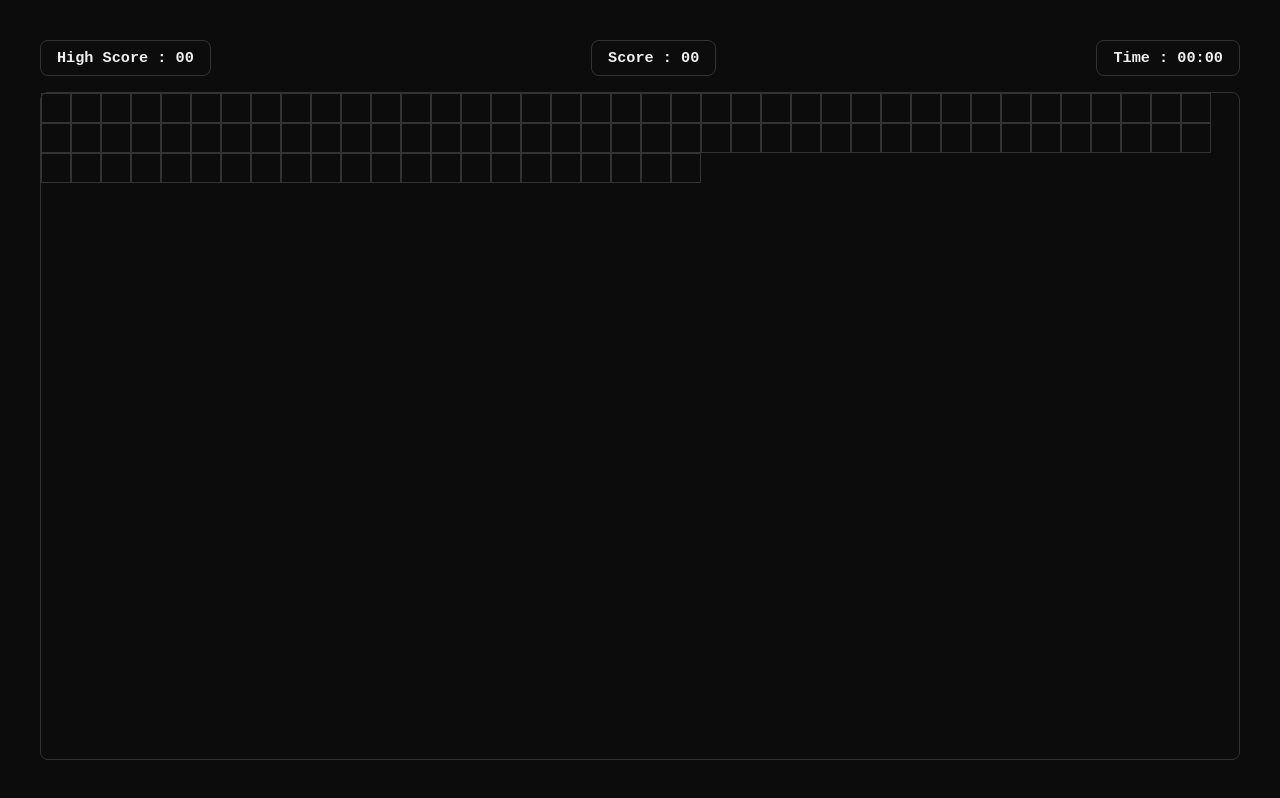
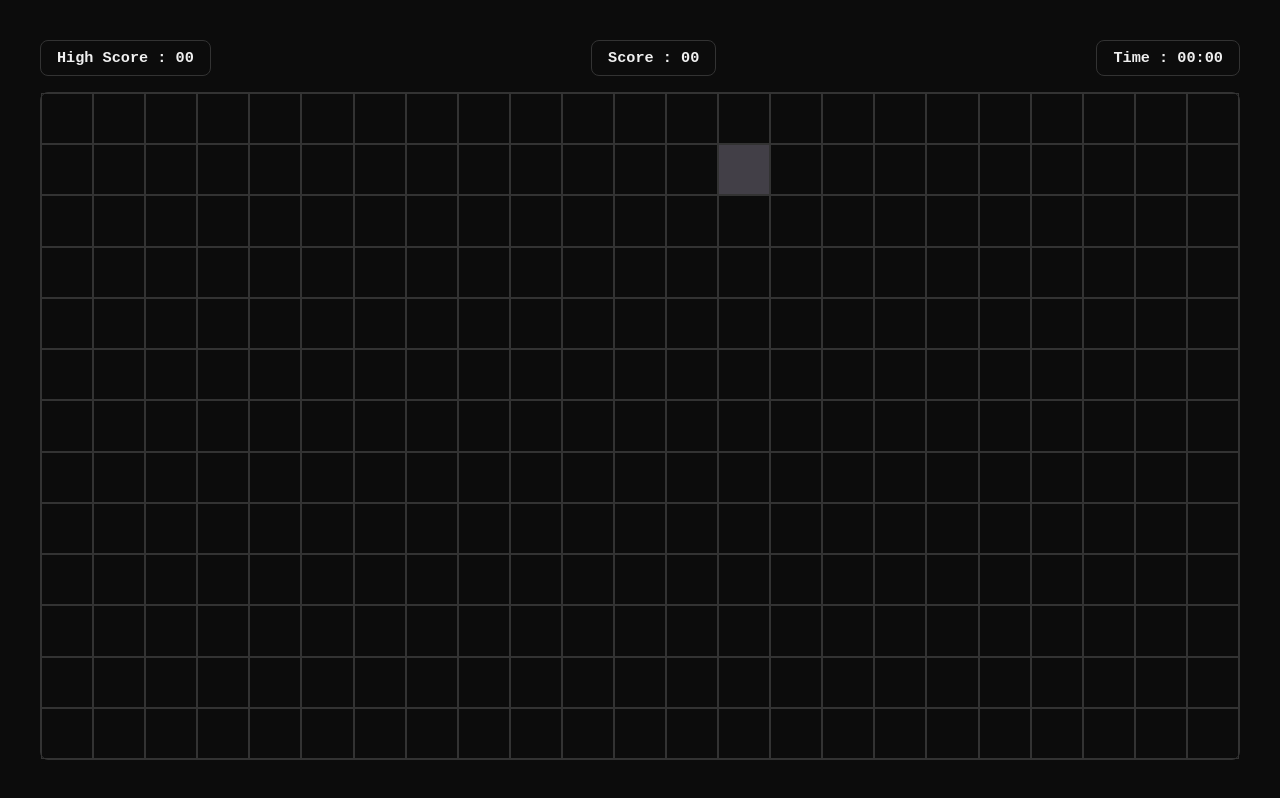
Before and after one commit to ayushrayal/SnakeGame, a plain HTML site: page index.html in a window 1280 px wide. Drawn offline with Linux system fonts and the light colour scheme.

Commit message:
Snake movements done(up, down, right, left).

```diff
--- a/Style.scss
+++ b/Style.scss
@@ -10,6 +10,7 @@ html, body{
 :root{
     // background-color
     --bg-primary-color: #0c0c0c;
+    --bg-fill-color: rgba(97, 93, 105, 0.644);
 
     // text-color
     --text-primary-color: #f0f0f0;
@@ -63,11 +64,14 @@ section .board{
     flex-grow: 1;
     border-radius: var(--border-radius-md);
     display: grid;
-    grid-template-columns: repeat(auto-fill, 30px);
-    grid-template-rows: repeat(auto-fill, 30px);
+    grid-template-columns: repeat(auto-fill, minmax(50px,1fr));
+    grid-template-rows: repeat(auto-fill, minmax(50px, 1fr));
 }
 .block{
-    height: 30px;
-    width: 30px;
+    // height: 30px;
+    // width: 30px;
     border: 1px solid var(--border-primary-color);
 }
+.fill{
+    background-color: var(--bg-fill-color);
+}
--- a/index.html
+++ b/index.html
@@ -15,108 +15,10 @@
                 <h3>Time : <span id="time">00:00</span></h3>
             </div>
             <div class="board">
-                <div class="block"></div>
-                <div class="block"></div>
-                <div class="block"></div>
-                <div class="block"></div>
-                <div class="block"></div>
-                <div class="block"></div>
-                <div class="block"></div>
-                <div class="block"></div>
-                <div class="block"></div>
-                <div class="block"></div>
-                <div class="block"></div>
-                <div class="block"></div>
-                <div class="block"></div>
-                <div class="block"></div>
-                <div class="block"></div>
-                <div class="block"></div>
-                <div class="block"></div>
-                <div class="block"></div>
-                <div class="block"></div>
-                <div class="block"></div>
-                <div class="block"></div>
-                <div class="block"></div>
-                <div class="block"></div>
-                <div class="block"></div>
-                <div class="block"></div>
-                <div class="block"></div>
-                <div class="block"></div>
-                <div class="block"></div>
-                <div class="block"></div>
-                <div class="block"></div>
-                <div class="block"></div>
-                <div class="block"></div>
-                <div class="block"></div>
-                <div class="block"></div>
-                <div class="block"></div>
-                <div class="block"></div>
-                <div class="block"></div>
-                <div class="block"></div>
-                <div class="block"></div>
-                <div class="block"></div>
-                <div class="block"></div>
-                <div class="block"></div>
-                <div class="block"></div>
-                <div class="block"></div>
-                <div class="block"></div>
-                <div class="block"></div>
-                <div class="block"></div>
-                <div class="block"></div>
-                <div class="block"></div>
-                <div class="block"></div>
-                <div class="block"></div>
-                <div class="block"></div>
-                <div class="block"></div>
-                <div class="block"></div>
-                <div class="block"></div>
-                <div class="block"></div>
-                <div class="block"></div>
-                <div class="block"></div>
-                <div class="block"></div>
-                <div class="block"></div>
-                <div class="block"></div>
-                <div class="block"></div>
-                <div class="block"></div>
-                <div class="block"></div>
-                <div class="block"></div>
-                <div class="block"></div>
-                <div class="block"></div>
-                <div class="block"></div>
-                <div class="block"></div>
-                <div class="block"></div>
-                <div class="block"></div>
-                <div class="block"></div>
-                <div class="block"></div>
-                <div class="block"></div>
-                <div class="block"></div>
-                <div class="block"></div>
-                <div class="block"></div>
-                <div class="block"></div>
-                <div class="block"></div>
-                <div class="block"></div>
-                <div class="block"></div>
-                <div class="block"></div>
-                <div class="block"></div>
-                <div class="block"></div>
-                <div class="block"></div>
-                <div class="block"></div>
-                <div class="block"></div>
-                <div class="block"></div>
-                <div class="block"></div>
-                <div class="block"></div>
-                <div class="block"></div>
-                <div class="block"></div>
-                <div class="block"></div>
-                <div class="block"></div>
-                <div class="block"></div>
-                <div class="block"></div>
-                <div class="block"></div>
-                <div class="block"></div>
-                <div class="block"></div>
-                <div class="block"></div>
+
             </div>
         </section>
     </main>
+    <script src="script.js"></script>
 </body>
 </html>
--- a/script.js
+++ b/script.js
@@ -0,0 +1,69 @@
+const board = document.querySelector(".board");
+const blockHeight = 50;
+const blockWidth = 50;
+
+const cols = Math.floor(board.clientWidth / blockWidth);
+const rows = Math.floor(board.clientHeight / blockHeight);
+
+const blocks = [];
+const snake = [{
+  x:1,y:3
+}];
+let direction = "right";
+// for(let i = 0; i<rows * cols; i++){
+//     const block = document.createElement("div");
+//     block.classList.add("block");
+//     board.appendChild(block);
+// }
+
+for (let row = 0; row < rows; row++) {
+  for (let col = 0; col < cols; col++) {
+    const block = document.createElement("div");
+    block.classList.add("block");
+    board.appendChild(block);
+    // block.innerText = `${row},${col}`;
+    blocks[`${row},${col}`] = block;
+  }
+}
+
+function render(){
+  snake.forEach(segment=>{
+    blocks[`${segment.x},${segment.y}`].classList.add("fill");
+  })
+}
+
+setInterval(()=>{
+  let head = null;
+  if(direction === "left"){
+    head = {x: snake[0].x, y: snake[0].y - 1}
+  }else if(direction === "right"){
+    head = {x: snake[0].x , y: snake[0].y + 1}
+  }else if(direction === "down"){
+    head = {x: snake[0].x + 1 , y: snake[0].y}
+  }else if(direction === "up"){
+    head = {x: snake[0].x - 1 , y: snake[0].y}
+  }
+
+  snake.forEach(segment=>{
+    blocks[`${segment.x},${segment.y}`].classList.remove("fill");
+  })
+  snake.unshift(head);
+  snake.pop()
+  render()
+},500)
+
+// script.js:58 ArrowUp
+// script.js:58 ArrowDown
+// script.js:58 ArrowRight
+// script.js:58 ArrowLeft
+addEventListener("keydown",(event)=>{
+   if(event.key === "ArrowUp"){
+    direction = "up";
+   }else if(event.key === "ArrowDown"){
+    direction = "down";
+   }else if(event.key === "ArrowRight"){
+    direction = "right";
+   }else if(event.key === "ArrowLeft"){
+    direction = "left";
+   }
+})
```
Also changed, not shown: Style.css, 1 other file.
